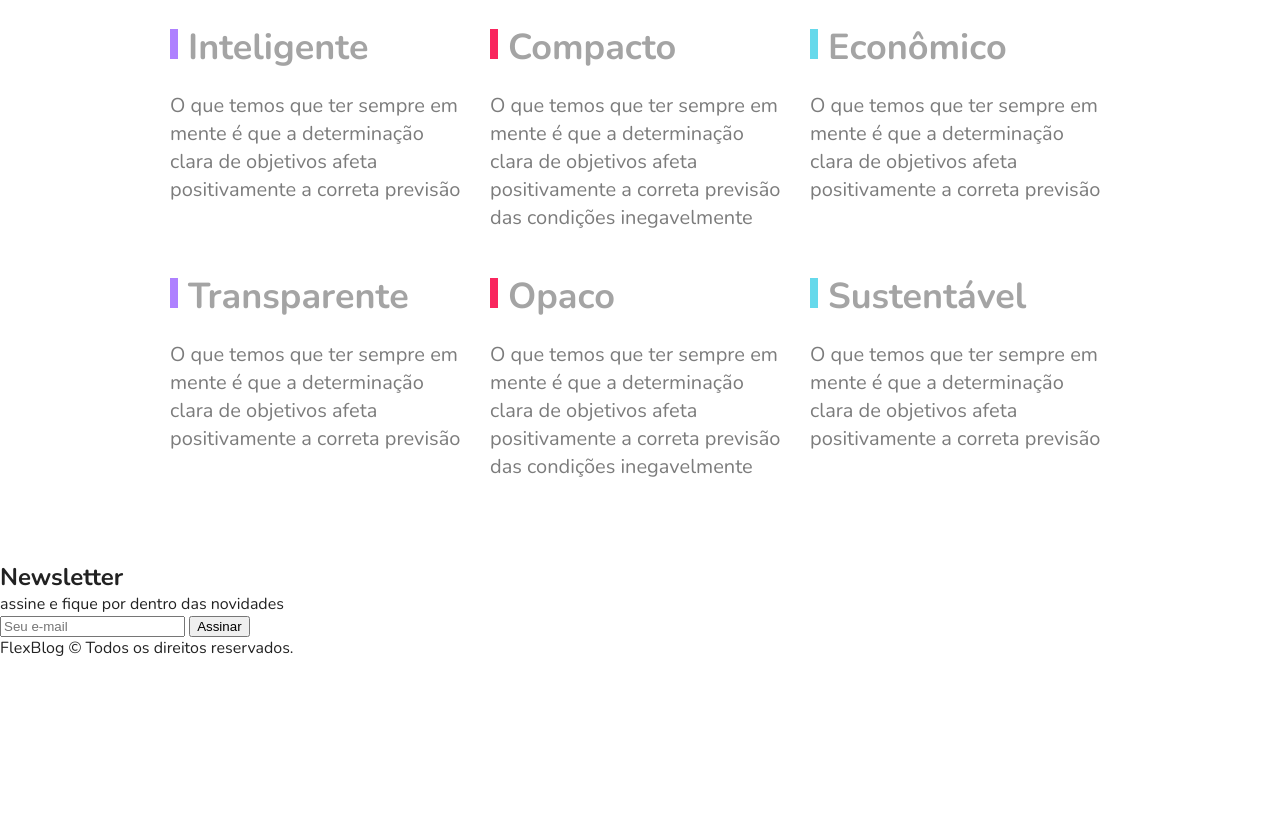
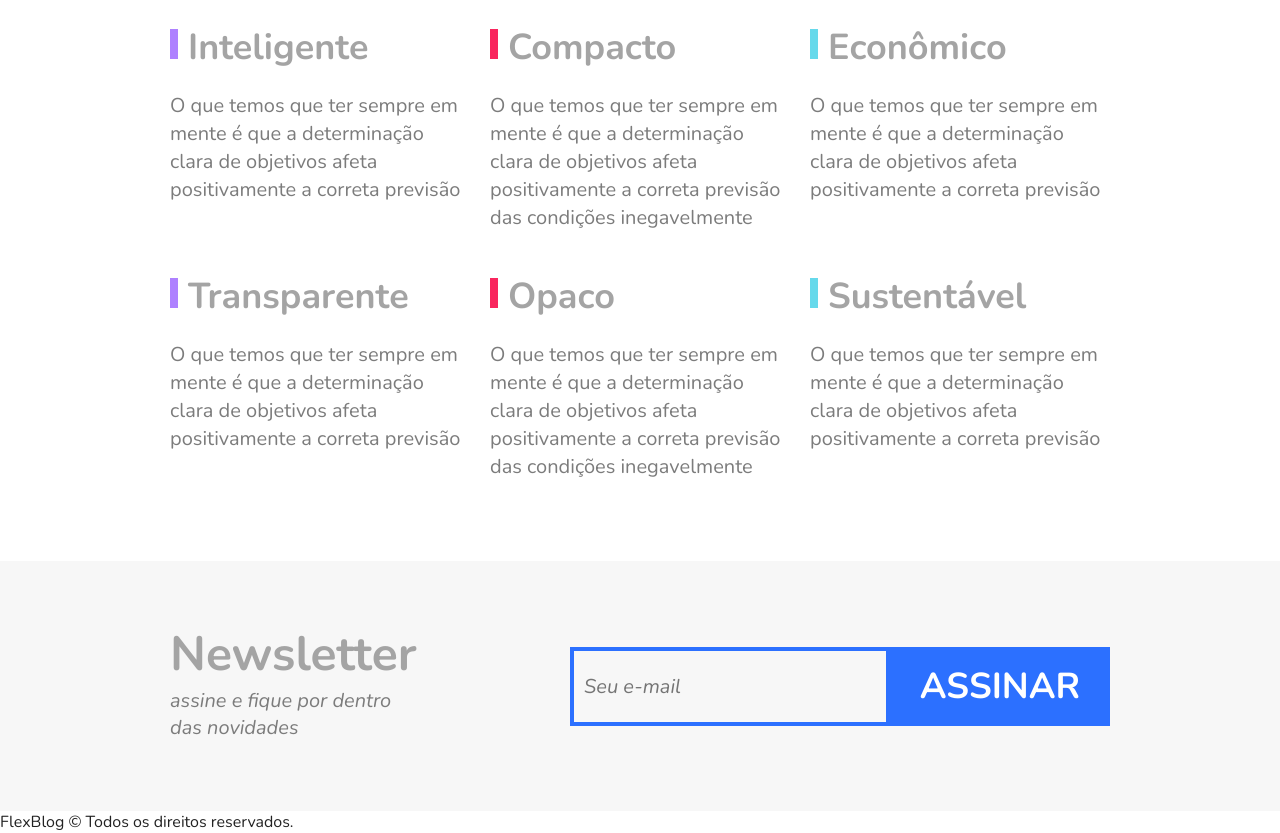
Before and after one commit to viniciusarashiro/FlexBlog, a plain HTML site: page index.html in a window 1280 px wide. Shown: the part 2599-3432 px from the top of the page. Before the commit the page ends 3258 px from the top, so only its background shows below. Drawn offline with nearby package versions, Linux system fonts and the light colour scheme.

Commit message:
feat: newsletter css

```diff
--- a/css/style.css
+++ b/css/style.css
@@ -308,3 +308,65 @@ img {
   line-height: 1.4;
   color: #7c7c7c;
 }
+
+/* Newsletter */
+
+.newsletter {
+  background: #f7f7f7;
+  padding: 60px calc((100% - 960px)/2);
+  display: flex;
+  flex-wrap: wrap;
+}
+
+.newsletter-info {
+  flex: 1 1 240px;
+  margin: 0 10px;
+}
+
+.newsletter-info h1 {
+  font-size: 3em;
+  color: #a4a4a4;
+}
+
+.newsletter-info p {
+  font-size: 1.25em;
+  font-style: italic;
+  max-width: 230px;
+  color: #7c7c7c;
+  margin-bottom: 10px;
+}
+
+.newsletter-form {
+  flex: 2 1 260px;
+  margin: 0 10px;
+  align-self: center;
+  display: flex;
+  flex-wrap: wrap;
+}
+
+.newsletter-form input {
+  flex: 3 1 260px;
+  font-size: 1.25em;
+  color: #7c7c7c;
+  font-style: italic;
+  font-family: "Nunito", Helvetica, Arial, sans-serif;
+  border: 4px solid #2c70ff;
+  background: transparent;
+  padding: 15px 10px;
+  margin: 0;
+  border-radius: 0;
+}
+
+.newsletter-form button {
+  flex: 1 1 200px;
+  font-family: "Nunito", Helvetica, Arial, sans-serif;
+  font-size: 2.25em;
+  font-weight: bold;
+  text-transform: uppercase;
+  background: #2c70ff;
+  color: white;
+  margin: 0;
+  cursor: pointer;
+  border: 0;
+  padding: 15px 10px;
+}
```
